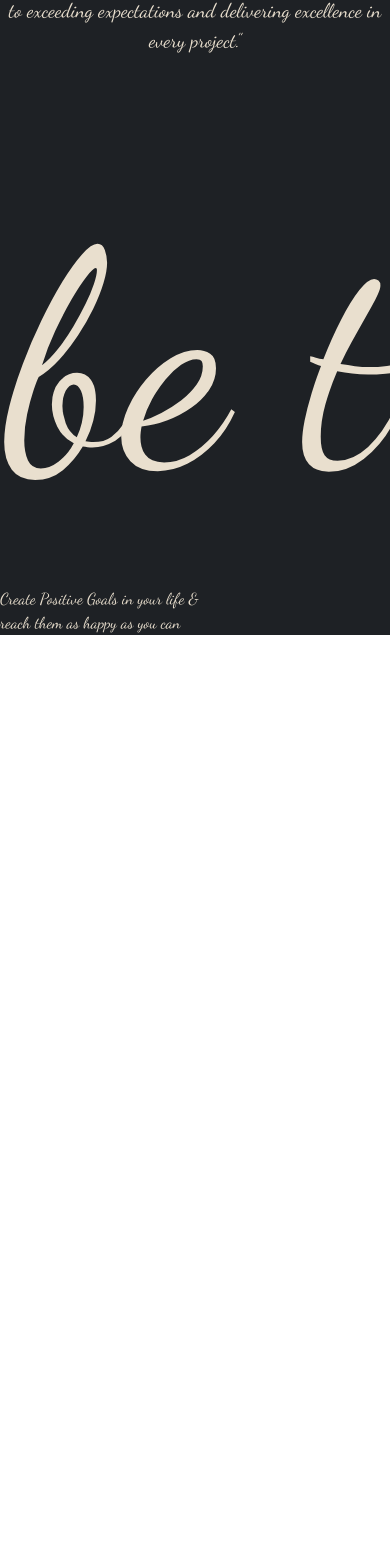
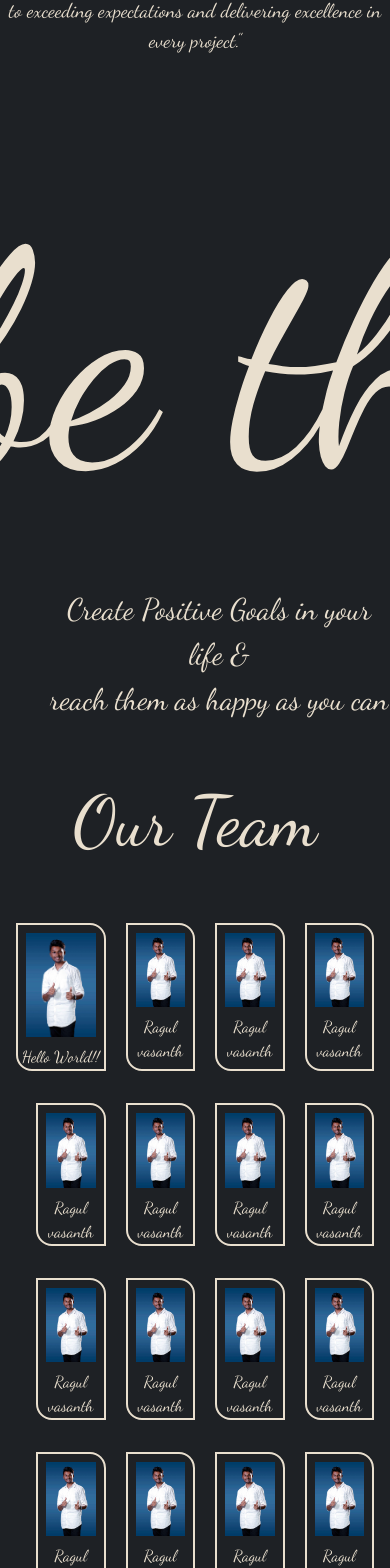
Before and after one commit to ragul66/B-hub-Website, a React (Vite) app: page /About in a window 390 px wide. Shown: the part 1333-2901 px from the top of the page. Before the commit the page ends 1968 px from the top, so only its background shows below. Built offline with nearby package versions, Linux system fonts and the light colour scheme; a small style sheet from the web is missing.

Commit message:
Our team Card added with only aravindhan photo

```diff
--- a/index.html
+++ b/index.html
@@ -11,6 +11,9 @@
     <link
       href="https://fonts.googleapis.com/css2?family=Dancing+Script&display=swap"
       rel="stylesheet" />
+    <link
+      rel="stylesheet"
+      href="https://www.tailwindcss-animated.com/configurator.html?count=once" />
   </head>
   <body>
     <div id="root"></div>
--- a/src/components/Header.jsx
+++ b/src/components/Header.jsx
@@ -8,7 +8,7 @@ const Header = () => {
     navigate('/About')
   }
   return (
-    <header className="bg-textcolor-0 sm:w-full sm:rounded-b-[30px] text-background-0 sm:h-8 sm:text-center lg:bg-header-bg lg:w-[100%] lg:h-16 lg:text-[22px] lg:text-center ">
+    <header className=" bg-textcolor-0 sm:w-full sm:rounded-b-[30px] text-background-0 sm:h-8 sm:text-center lg:bg-header-bg lg:w-[100%] lg:h-16 lg:text-[22px] lg:text-center ">
       <p className="">
         <q>Strive not to be a success, but rather to be of value.</q>
       </p>
--- a/src/components/Services.jsx
+++ b/src/components/Services.jsx
@@ -7,7 +7,7 @@ import contentimg from "../assets/contentimg.jpg";
 const Services = () => {
   return (
     <div className="services-container">
-      <div className="title lg:text-[200px] lg:text-textcolor-0 lg:text-center lg:mt-2">
+      <div className="title lg:text-[200px] lg:text-textcolor-0 lg:text-center">
         Services Provided
       </div>
 
@@ -44,7 +44,7 @@ const ServiceItem = ({ imgSrc, imgAlt, description, alignRight }) => {
   const imageClass = `lg:w-[500px] lg:rounded-3xl lg:mt-48 transition ease-in-out delay-150 bg-blue-500 hover:-translate-y-1 hover:scale-110 hover:bg-indigo-500 duration-300 transform transition-all hover:translate-x-4 ${alignRight ? "lg:ml-[900px]" : "lg:ml-16"
     }`;
 
-  const textClass = `lg:font-primary lg:text-textcolor-0 transition ease-in-out delay-150 bg-blue-500 hover:-translate-y-1 hover:scale-110 hover:bg-indigo-500 duration-300 ${alignRight ? "lg:text-right lg:mr-28" : "lg:ml-[750px]"
+  const textClass = `lg:font-primary lg:text-textcolor-0 transition ease-in-out delay-150 bg-blue-500 hover:-translate-y-1 hover:scale-110 hover:bg-indigo-500 duration-300    ${alignRight ? "lg:text-right lg:mr-28" : "lg:ml-[700px]"
     } lg:-mt-44`;
 
   return (
--- a/src/components/Title.jsx
+++ b/src/components/Title.jsx
@@ -9,7 +9,7 @@ const Title = () => {
           <p className="text-[175px] lg:text-textcolor-0 lg:text-center lg:-mt-24 animate-pulse">
             Consultancy & Services
           </p>
-          <p className="  text-[75px] text-center -mt-12 animate-bounce">
+          <p className="  text-[75px] text-center -mt-18 animate-bounce">
             <q>Simply Creative</q>
           </p>
         </div>
--- a/src/pages/About.jsx
+++ b/src/pages/About.jsx
@@ -1,8 +1,76 @@
-import React from 'react'
+// import React from 'react'
 import Marquee from "react-fast-marquee";
 import Header from '../components/Header'
+import webd from "../assets/ARAVIND.jpg";
 
 const About = () => {
+
+    const data = [
+        {
+            img: 'webd',
+            heading: "Hello World!!"
+        },
+        {
+            img: 'webd',
+            heading: "Ragul vasanth"
+        },
+        {
+            img: 'webd',
+            heading: "Ragul vasanth"
+        },
+        {
+            img: 'webd',
+            heading: "Ragul vasanth"
+        },
+        {
+            img: 'webd',
+            heading: "Ragul vasanth"
+        },
+        {
+            img: 'webd',
+            heading: "Ragul vasanth"
+        },
+        {
+            img: 'webd',
+            heading: "Ragul vasanth"
+        },
+        {
+            img: 'webd',
+            heading: "Ragul vasanth"
+        },
+        {
+            img: 'webd',
+            heading: "Ragul vasanth"
+        },
+        {
+            img: 'webd',
+            heading: "Ragul vasanth"
+        },
+        {
+            img: 'webd',
+            heading: "Ragul vasanth"
+        },
+        {
+            img: 'webd',
+            heading: "Ragul vasanth"
+        },
+        {
+            img: 'webd',
+            heading: "Ragul vasanth"
+        },
+        {
+            img: 'webd',
+            heading: "Ragul vasanth"
+        },
+        {
+            img: 'webd',
+            heading: "Ragul vasanth"
+        },
+        {
+            img: 'webd',
+            heading: "Ragul vasanth"
+        }
+    ]
     return (
         <>
             <div className='text-textcolor-0 bg-background-0 w-full h-max'>
@@ -25,7 +93,22 @@ const About = () => {
                     </div>
 
                     <div>
-                        <p className='text-left'>Create Positive Goals in your life & <br /> reach them as happy as you can</p>
+                        <div >
+                            <p className='text-center text-[30px] ml-12'>Create Positive Goals in your life & <br /> reach them as happy as you can</p>
+                        </div>
+
+                        <h1 className='text-center text-[70px] mt-12'>Our Team</h1>
+
+                        <div className=' space-x-5 grid grid-cols-4 p-4 animate-fade-up animate-once animate-fade-up'>
+                            {(data.map((d) => (
+                                <>
+                                    <div className='  border-2 border-textcolor-0 w-fit rounded-bl-2xl rounded-tr-2xl mt-8'>
+                                        <img className="p-2" src={webd} />
+                                        <p className="text-center">{d.heading}</p>
+                                    </div>
+                                </>
+                            )))}
+                        </div>
                     </div>
                 </div>
             </div>
--- a/tailwind.config.js
+++ b/tailwind.config.js
@@ -10,7 +10,20 @@ export default {
     fontFamily: {
       primary: ["Dancing Script", "cursive"],
     },
-    extend: {},
+    extend: {
+      keyframes: {
+        "fade-up": {
+          "0%": {
+            opacity: "0",
+            transform: "translateY(2rem)",
+          },
+          "100%": {
+            opacity: "1",
+            transform: "translateY(0)",
+          },
+        },
+      },
+    },
   },
   plugins: [],
 };
```
Also changed, not shown: src/assets/ARAVIND.jpg (added).
